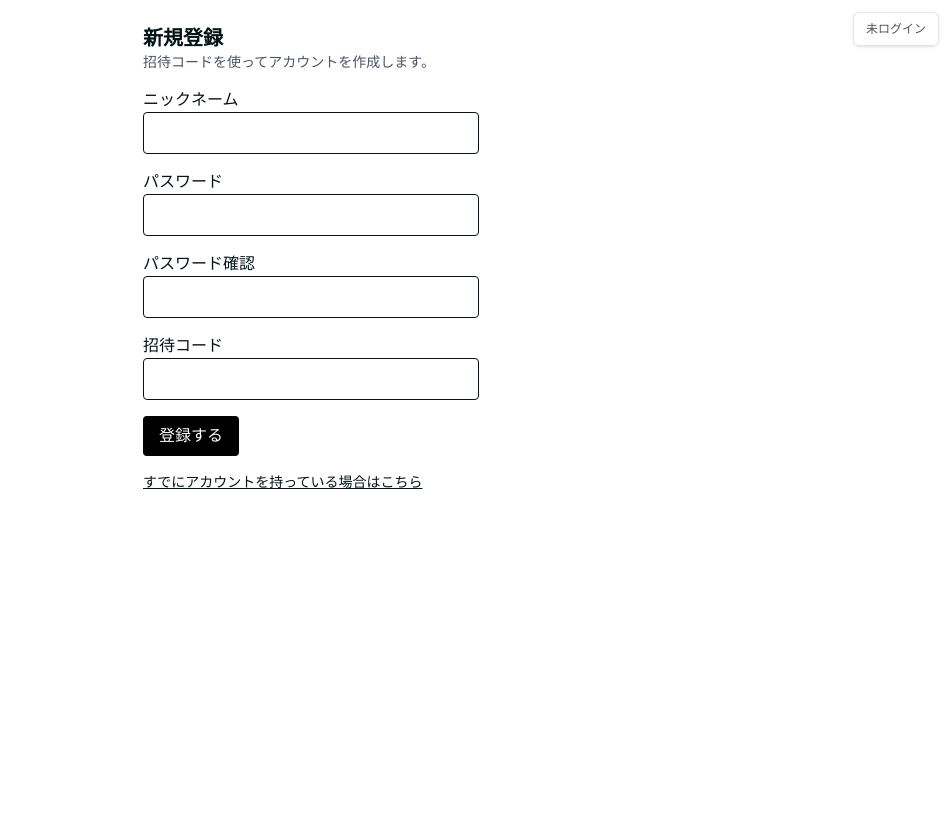
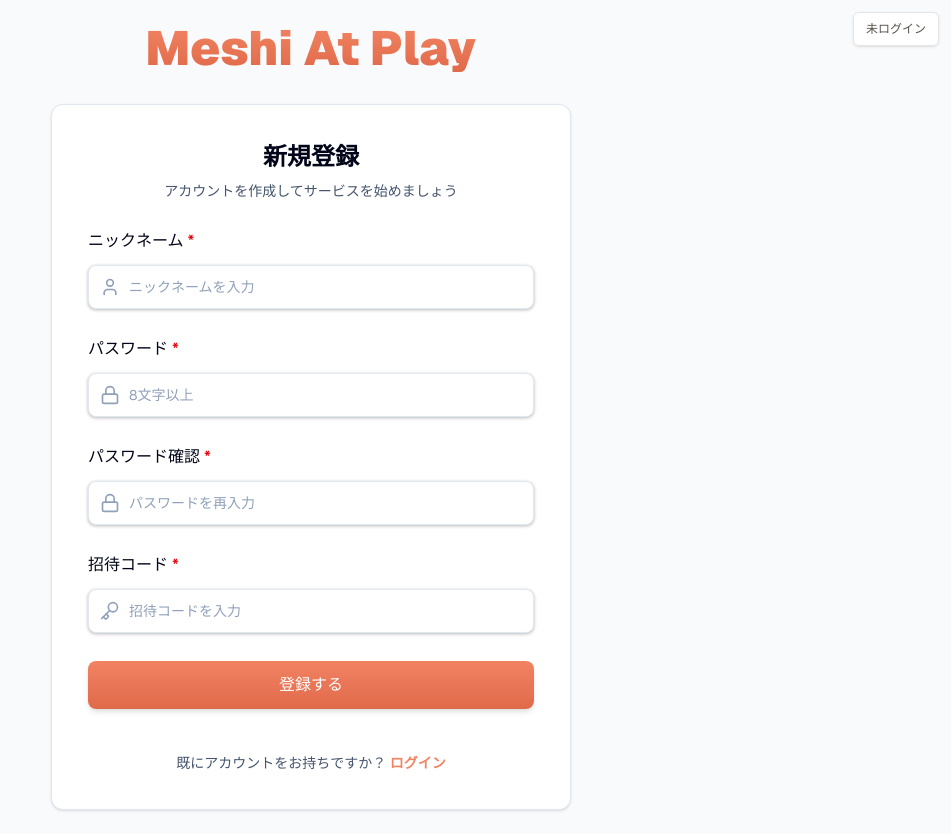
Before and after one commit to dayannne/day-meshi-at-p-next, a Next.js app: page /signup in a window 1280 px wide. Shown: the whole page, without its empty margins (329-1280 px from the left). Before the commit the page ends 800 px from the top, so only its background shows below. Built offline with nearby package versions, Linux system fonts and the light colour scheme; no server answers.

Commit message:
update: redesign authentication UI for login and signup
- Refresh UI design with centered cards and improved typography
- Integrate new Form components and Lucide icons for better UX

```diff
--- a/src/app/(auth)/login/page.tsx
+++ b/src/app/(auth)/login/page.tsx
@@ -11,8 +11,15 @@ export default async function LoginPage({ searchParams }: LoginPageProps) {
   const signupSuccess = signup === "success";
 
   return (
-    <main className="mx-auto max-w-sm p-6">
-      <LoginForm signupSuccess={signupSuccess} />
+    <main className="flex min-h-screen flex-col items-center justify-center bg-slate-50 p-6">
+      <div className="mb-8 text-center">
+        <h1 className="bg-primary-linear bg-clip-text text-5xl font-black text-transparent">
+          Meshi At Play
+        </h1>
+      </div>
+      <div className="w-full max-w-[520px]">
+        <LoginForm signupSuccess={signupSuccess} />
+      </div>
     </main>
   );
 }
--- a/src/app/(auth)/signup/page.tsx
+++ b/src/app/(auth)/signup/page.tsx
@@ -11,8 +11,15 @@ export default async function SignupPage({ searchParams }: SignupPageProps) {
   const initialInviteCode = Array.isArray(inviteCode) ? inviteCode[0] : inviteCode;
 
   return (
-    <main className="mx-auto max-w-sm p-6">
-      <SignupForm initialInviteCode={initialInviteCode ?? ""} />
+    <main className="flex min-h-screen flex-col items-center justify-center bg-slate-50 p-6">
+      <div className="mb-8 text-center">
+        <h1 className="bg-primary-linear bg-clip-text text-5xl font-black text-transparent">
+          Meshi At Play
+        </h1>
+      </div>
+      <div className="w-full max-w-[520px]">
+        <SignupForm initialInviteCode={initialInviteCode ?? ""} />
+      </div>
     </main>
   );
 }
--- a/src/features/auth/components/LoginForm.tsx
+++ b/src/features/auth/components/LoginForm.tsx
@@ -2,79 +2,91 @@
 
 import Link from "next/link";
 import { useActionState } from "react";
+import { User, Lock } from "lucide-react";
 
 import { loginAction } from "../actions";
+import { Button } from "@/components/ui/Button";
+import { Input } from "@/components/ui/Input";
+import { FormItem, FormLabel, FormControl, FormMessage } from "@/components/ui/Form";
 
 type LoginFormProps = {
   signupSuccess?: boolean;
 };
 
-export function LoginForm({ signupSuccess = false }: LoginFormProps) {
+export function LoginForm({ signupSuccess }: LoginFormProps) {
   const [state, formAction, isPending] = useActionState(loginAction, {});
-  const nicknameError = state.fieldErrors?.nickname?.[0];
-  const passwordError = state.fieldErrors?.password?.[0];
+  const nicknameError = state?.fieldErrors?.nickname?.[0];
+  const passwordError = state?.fieldErrors?.password?.[0];
 
   return (
-    <form action={formAction} className="space-y-4" noValidate>
+    <div className="rounded-xl border border-slate-200 bg-white p-9 shadow-sm">
+      <form action={formAction} className="flex flex-col gap-7" noValidate>
         <div>
-        <h1 className="text-xl font-bold">ログイン</h1>
-        <p className="text-sm text-gray-600">Meshi at P にアクセスします。</p>
+          <h2 className="text-center text-2xl font-bold text-slate-950">ログイン</h2>
+          {signupSuccess && (
+            <p className="mt-2 text-center text-sm font-medium text-emerald-600">
+              アカウント登録が完了しました。
+              <br />
+              ログインしてください。
+            </p>
+          )}
         </div>
 
-      {signupSuccess ? (
-        <p className="text-sm text-green-700">
-          アカウントを作成しました。ニックネームでログインしてください。
-        </p>
-      ) : null}
-
-      {state.error ? <p className="text-sm text-red-600">{state.error}</p> : null}
-
-      <label className="block space-y-1">
-        ニックネーム
-        <input
-          className="w-full rounded border px-3 py-2"
+        <FormItem>
+          <FormLabel className="text-base font-medium text-slate-950">
+            ニックネーム <span className="text-red-600">*</span>
+          </FormLabel>
+          <FormControl className="mt-3">
+            <Input
+              variant="auth"
               name="nickname"
               type="text"
               autoComplete="nickname"
-          defaultValue={state.values?.nickname}
-          aria-invalid={nicknameError ? true : undefined}
-          aria-describedby={nicknameError ? "login-nickname-error" : undefined}
+              defaultValue={state?.values?.nickname}
+              aria-invalid={!!nicknameError}
+              leftIcon={User}
+              placeholder="ニックネームを入力"
+              required
             />
-        {nicknameError ? (
-          <p className="text-sm text-red-600" id="login-nickname-error">
-            {nicknameError}
-          </p>
-        ) : null}
-      </label>
+          </FormControl>
+          <FormMessage>{nicknameError}</FormMessage>
+        </FormItem>
 
-      <label className="block space-y-1">
-        パスワード
-        <input
-          className="w-full rounded border px-3 py-2"
+        <FormItem>
+          <FormLabel className="text-base font-medium text-slate-950">
+            パスワード <span className="text-red-600">*</span>
+          </FormLabel>
+          <FormControl className="mt-3">
+            <Input
+              variant="auth"
               name="password"
               type="password"
               autoComplete="current-password"
-          aria-invalid={passwordError ? true : undefined}
-          aria-describedby={passwordError ? "login-password-error" : undefined}
+              aria-invalid={!!passwordError}
+              leftIcon={Lock}
+              placeholder="パスワードを入力"
+              required
             />
-        {passwordError ? (
-          <p className="text-sm text-red-600" id="login-password-error">
-            {passwordError}
-          </p>
-        ) : null}
-      </label>
+          </FormControl>
+          <FormMessage>{passwordError}</FormMessage>
+        </FormItem>
 
-      <button
-        className="rounded bg-black px-4 py-2 text-white disabled:opacity-50"
-        type="submit"
-        disabled={isPending}
+        {state?.error && <p className="text-sm font-medium text-red-600">{state.error}</p>}
+
+        <Button type="submit" className="w-full" disabled={isPending}>
+          {isPending ? "ログイン中..." : "ログイン"}
+        </Button>
+
+        <div className="mt-4 text-center text-sm text-slate-600">
+          まだアカウントをお持ちでないですか？{" "}
+          <Link
+            href="/signup"
+            className="text-primary font-semibold underline-offset-4 hover:underline"
           >
-        {isPending ? "ログイン中..." : "ログイン"}
-      </button>
-
-      <Link className="block text-sm underline" href="/signup">
-        招待コードを持っている場合はこちら
+            会員登録
           </Link>
+        </div>
       </form>
+    </div>
   );
 }
--- a/src/features/auth/components/SignupForm.tsx
+++ b/src/features/auth/components/SignupForm.tsx
@@ -2,8 +2,12 @@
 
 import Link from "next/link";
 import { useActionState } from "react";
+import { User, Lock, Key } from "lucide-react";
 
 import { signupWithInviteAction } from "../actions";
+import { Button } from "@/components/ui/Button";
+import { Input } from "@/components/ui/Input";
+import { FormItem, FormLabel, FormControl, FormMessage } from "@/components/ui/Form";
 
 type SignupFormProps = {
   initialInviteCode?: string;
@@ -11,100 +15,114 @@ type SignupFormProps = {
 
 export function SignupForm({ initialInviteCode = "" }: SignupFormProps) {
   const [state, formAction, isPending] = useActionState(signupWithInviteAction, {});
-  const nicknameError = state.fieldErrors?.nickname?.[0];
-  const passwordError = state.fieldErrors?.password?.[0];
-  const confirmPasswordError = state.fieldErrors?.confirmPassword?.[0];
-  const inviteCodeError = state.fieldErrors?.inviteCode?.[0];
+  const nicknameError = state?.fieldErrors?.nickname?.[0];
+  const passwordError = state?.fieldErrors?.password?.[0];
+  const confirmPasswordError = state?.fieldErrors?.confirmPassword?.[0];
+  const inviteCodeError = state?.fieldErrors?.inviteCode?.[0];
 
   return (
-    <form action={formAction} className="space-y-4" noValidate>
+    <div className="rounded-xl border border-slate-200 bg-white p-9 shadow-sm">
+      <form action={formAction} className="flex flex-col gap-7" noValidate>
         <div>
-        <h1 className="text-xl font-bold">新規登録</h1>
-        <p className="text-sm text-gray-600">招待コードを使ってアカウントを作成します。</p>
+          <h2 className="text-center text-2xl font-bold text-slate-950">新規登録</h2>
+          <p className="mt-2 text-center text-sm text-slate-600">
+            アカウントを作成してサービスを始めましょう
+          </p>
         </div>
 
-      {state.error ? <p className="text-sm text-red-600">{state.error}</p> : null}
-
-      <label className="block space-y-1">
-        ニックネーム
-        <input
-          className="w-full rounded border px-3 py-2"
+        <FormItem>
+          <FormLabel className="text-base font-medium text-slate-950">
+            ニックネーム <span className="text-red-600">*</span>
+          </FormLabel>
+          <FormControl className="mt-3">
+            <Input
+              variant="auth"
               name="nickname"
               type="text"
               autoComplete="nickname"
-          defaultValue={state.values?.nickname}
-          aria-invalid={nicknameError ? true : undefined}
-          aria-describedby={nicknameError ? "signup-nickname-error" : undefined}
+              defaultValue={state?.values?.nickname}
+              aria-invalid={!!nicknameError}
+              leftIcon={User}
+              placeholder="ニックネームを入力"
+              required
             />
-        {nicknameError ? (
-          <p className="text-sm text-red-600" id="signup-nickname-error">
-            {nicknameError}
-          </p>
-        ) : null}
-      </label>
+          </FormControl>
+          <FormMessage>{nicknameError}</FormMessage>
+        </FormItem>
 
-      <label className="block space-y-1">
-        パスワード
-        <input
-          className="w-full rounded border px-3 py-2"
+        <FormItem>
+          <FormLabel className="text-base font-medium text-slate-950">
+            パスワード <span className="text-red-600">*</span>
+          </FormLabel>
+          <FormControl className="mt-3">
+            <Input
+              variant="auth"
               name="password"
               type="password"
               autoComplete="new-password"
-          aria-invalid={passwordError ? true : undefined}
-          aria-describedby={passwordError ? "signup-password-error" : undefined}
+              aria-invalid={!!passwordError}
+              leftIcon={Lock}
+              placeholder="8文字以上"
+              required
             />
-        {passwordError ? (
-          <p className="text-sm text-red-600" id="signup-password-error">
-            {passwordError}
-          </p>
-        ) : null}
-      </label>
+          </FormControl>
+          <FormMessage>{passwordError}</FormMessage>
+        </FormItem>
 
-      <label className="block space-y-1">
-        パスワード確認
-        <input
-          className="w-full rounded border px-3 py-2"
+        <FormItem>
+          <FormLabel className="text-base font-medium text-slate-950">
+            パスワード確認 <span className="text-red-600">*</span>
+          </FormLabel>
+          <FormControl className="mt-3">
+            <Input
+              variant="auth"
               name="confirmPassword"
               type="password"
               autoComplete="new-password"
-          aria-invalid={confirmPasswordError ? true : undefined}
-          aria-describedby={confirmPasswordError ? "signup-confirm-password-error" : undefined}
+              aria-invalid={!!confirmPasswordError}
+              leftIcon={Lock}
+              placeholder="パスワードを再入力"
+              required
             />
-        {confirmPasswordError ? (
-          <p className="text-sm text-red-600" id="signup-confirm-password-error">
-            {confirmPasswordError}
-          </p>
-        ) : null}
-      </label>
+          </FormControl>
+          <FormMessage>{confirmPasswordError}</FormMessage>
+        </FormItem>
 
-      <label className="block space-y-1">
-        招待コード
-        <input
-          className="w-full rounded border px-3 py-2"
+        <FormItem>
+          <FormLabel className="text-base font-medium text-slate-950">
+            招待コード <span className="text-red-600">*</span>
+          </FormLabel>
+          <FormControl className="mt-3">
+            <Input
+              variant="auth"
               name="inviteCode"
               type="text"
-          defaultValue={state.values?.inviteCode ?? initialInviteCode}
-          aria-invalid={inviteCodeError ? true : undefined}
-          aria-describedby={inviteCodeError ? "signup-invite-code-error" : undefined}
+              defaultValue={state?.values?.inviteCode ?? initialInviteCode}
+              aria-invalid={!!inviteCodeError}
+              leftIcon={Key}
+              placeholder="招待コードを入力"
+              required
             />
-        {inviteCodeError ? (
-          <p className="text-sm text-red-600" id="signup-invite-code-error">
-            {inviteCodeError}
-          </p>
-        ) : null}
-      </label>
+          </FormControl>
+          <FormMessage>{inviteCodeError}</FormMessage>
+        </FormItem>
 
-      <button
-        className="rounded bg-black px-4 py-2 text-white disabled:opacity-50"
-        type="submit"
-        disabled={isPending}
+        {state?.error ? <p className="text-sm font-medium text-red-600">{state.error}</p> : null}
+
+        <Button type="submit" className="w-full" disabled={isPending}>
+          {isPending ? "登録中..." : "登録する"}
+        </Button>
+
+        <div className="mt-4 text-center text-sm text-slate-600">
+          既にアカウントをお持ちですか？{" "}
+          <Link
+            href="/login"
+            className="text-primary font-semibold underline-offset-4 hover:underline"
           >
-        {isPending ? "登録中..." : "登録する"}
-      </button>
-
-      <Link className="block text-sm underline" href="/login">
-        すでにアカウントを持っている場合はこちら
+            ログイン
           </Link>
+        </div>
       </form>
+    </div>
   );
 }
```
Lines whose indentation alone changed are shown as unchanged.
